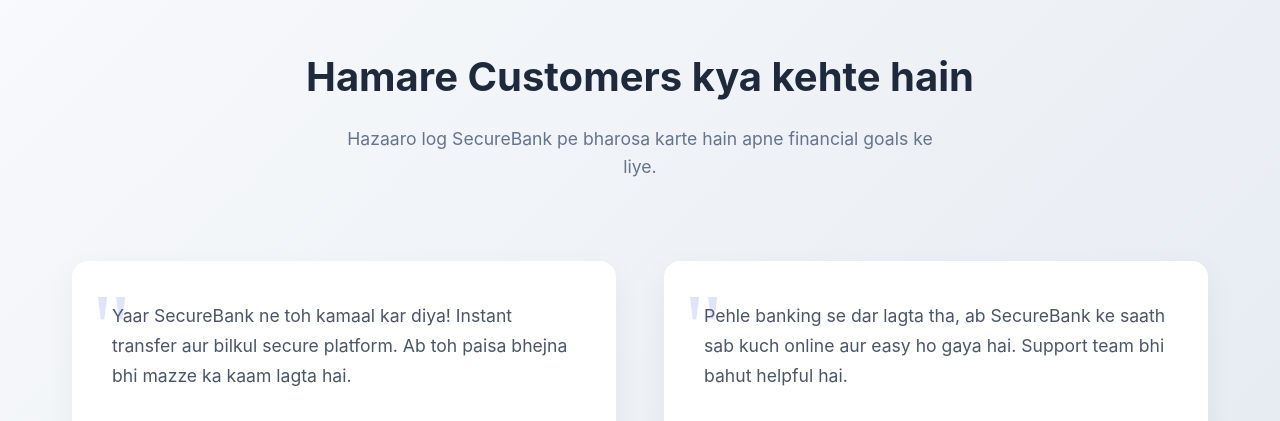
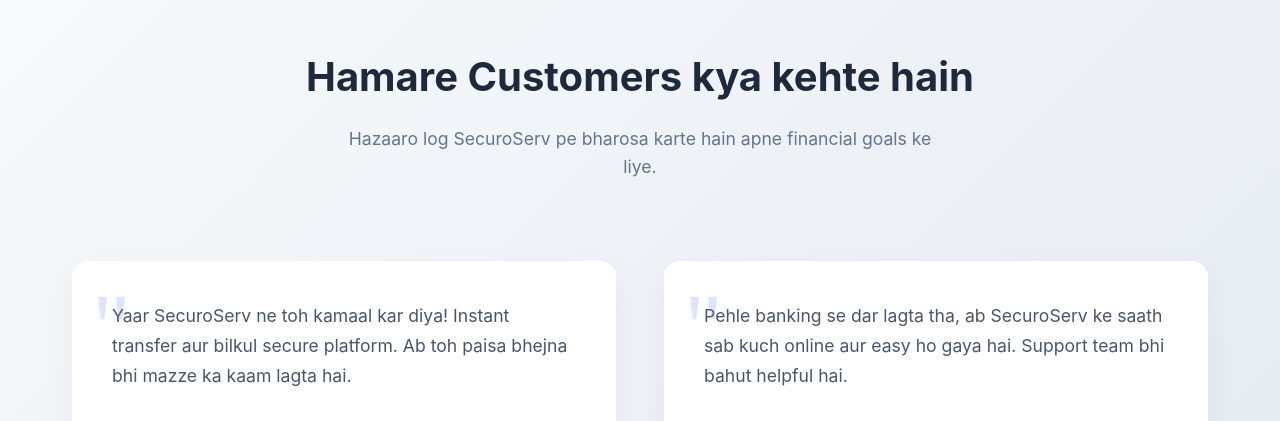
Before and after one commit to Raj5900/banking-app, a plain HTML site: page index.html in a window 1280 px wide. Shown: the part 2100-2521 px from the top of the page. Drawn offline with Linux system fonts and the light colour scheme.

Commit message:
Update index.html

```diff
--- a/index.html
+++ b/index.html
@@ -111,11 +111,11 @@
     <div class="testimonials-container">
         <div class="section-header">
             <h2>Hamare Customers kya kehte hain</h2>
-            <p>Hazaaro log SecureBank pe bharosa karte hain apne financial goals ke liye.</p>
+            <p>Hazaaro log SecuroServ pe bharosa karte hain apne financial goals ke liye.</p>
         </div>
         <div class="testimonials-grid">
             <div class="testimonial-card">
-                <p class="testimonial-text">Yaar SecureBank ne toh kamaal kar diya! Instant transfer aur bilkul secure platform. Ab toh paisa bhejna bhi mazze ka kaam lagta hai.</p>
+                <p class="testimonial-text">Yaar SecuroServ ne toh kamaal kar diya! Instant transfer aur bilkul secure platform. Ab toh paisa bhejna bhi mazze ka kaam lagta hai.</p>
                 <div class="testimonial-author">
                     <div class="author-avatar">AK</div>
                     <div class="author-info">
@@ -125,7 +125,7 @@
                 </div>
             </div>
             <div class="testimonial-card">
-                <p class="testimonial-text">Pehle banking se dar lagta tha, ab SecureBank ke saath sab kuch online aur easy ho gaya hai. Support team bhi bahut helpful hai.</p>
+                <p class="testimonial-text">Pehle banking se dar lagta tha, ab SecuroServ ke saath sab kuch online aur easy ho gaya hai. Support team bhi bahut helpful hai.</p>
                 <div class="testimonial-author">
                     <div class="author-avatar">PR</div>
                     <div class="author-info">
```
